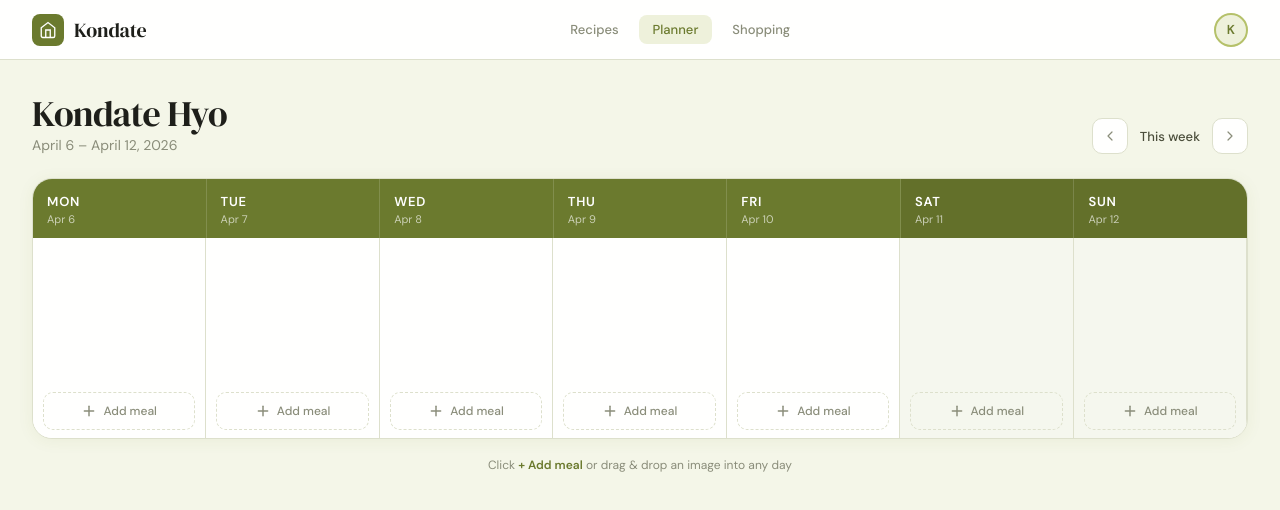
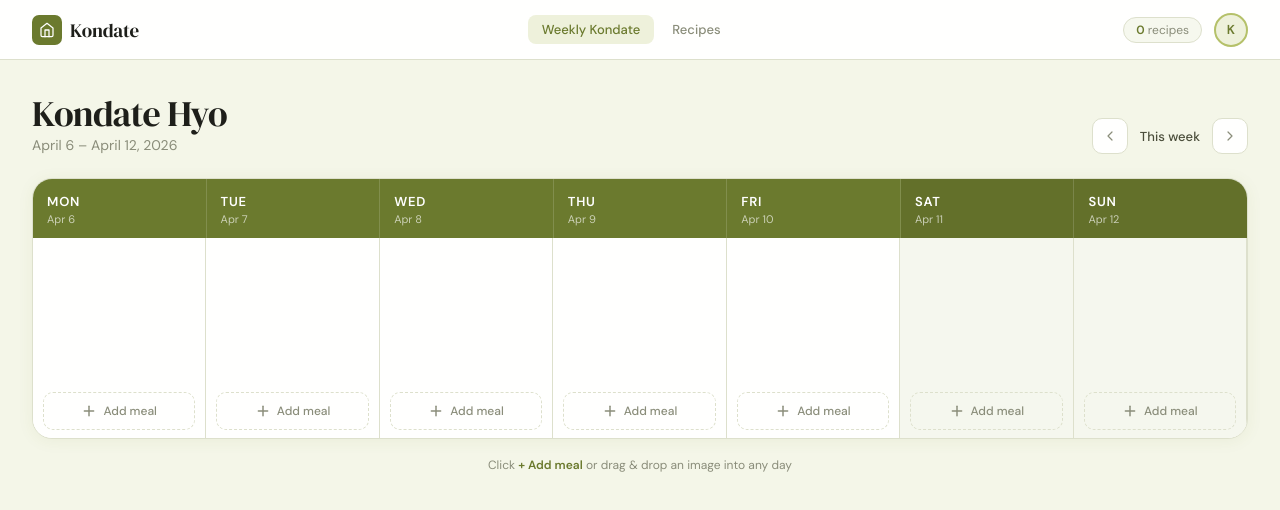
Before and after one commit to mikidoi/my-kondatte-app, a React (Vite) app in the folder MyClient/: page / in a window 1280 px wide. Shown: the top 510 px of the page. Built offline with nearby package versions, Linux system fonts and the light colour scheme.

Commit message:
Rename RecipeForm with CreateRecipeDialog

```diff
--- a/MyClient/src/components/RecipeForm.css
+++ b/MyClient/src/components/CreateRecipeDialog.css
@@ -1,14 +1,14 @@
-.recipe-form-dialog[open] {
+.create-recipe-dialog[open] {
   display: flex;
   flex-direction: column;
   margin: auto;
 }
 
-.recipe-form-dialog {
+.create-recipe-dialog {
   animation: dialogIn 0.25s cubic-bezier(0.32, 0.72, 0, 1) both;
 }
 
-.recipe-form-dialog::backdrop {
+.create-recipe-dialog::backdrop {
   background: rgba(20, 22, 12, 0.45);
   backdrop-filter: blur(2px);
 }
@@ -18,6 +18,6 @@
   to   { opacity: 1; transform: translateY(0)    scale(1);    }
 }
 
-.rf-scroll::-webkit-scrollbar       { width: 8px; }
-.rf-scroll::-webkit-scrollbar-thumb { background: #dde0cc; border-radius: 4px; }
-.rf-scroll::-webkit-scrollbar-track { background: transparent; }
+.crd-scroll::-webkit-scrollbar       { width: 8px; }
+.crd-scroll::-webkit-scrollbar-thumb { background: #dde0cc; border-radius: 4px; }
+.crd-scroll::-webkit-scrollbar-track { background: transparent; }
--- a/MyClient/src/components/layout/desktop/DesktopNavBar.tsx
+++ b/MyClient/src/components/layout/desktop/DesktopNavBar.tsx
@@ -1,5 +1,5 @@
 import React from "react";
-import { Link } from "react-router-dom";
+import { NavLink } from "react-router-dom";
 import Logo from "../../Logo";
 import Avatar from "../../Avatar";
 
@@ -20,21 +20,22 @@ const DesktopNavBar: React.FC<{ recipeCount: number }> = ({ recipeCount }) => (
   >
     <Logo />
     <div style={{ display: "flex", gap: 4 }}>
-      {(["Weekly Kondate", "Recipes"] as const).map((label, i) => (
-        <Link
+      {([["Weekly Kondate", "/"], ["Recipes", "/recipes"]] as const).map(([label, to]) => (
+        <NavLink
           key={label}
-          to={i === 0 ? "/" : "#"}
-          style={{
+          to={to}
+          end
+          style={({ isActive }) => ({
             padding: "6px 14px",
             borderRadius: 8,
             fontSize: 13,
             fontWeight: 500,
-            background: i === 1 ? "var(--olive-pale)" : "transparent",
-            color: i === 1 ? "var(--olive)" : "var(--text-soft)",
-          }}
+            background: isActive ? "var(--olive-pale)" : "transparent",
+            color: isActive ? "var(--olive)" : "var(--text-soft)",
+          })}
         >
           {label}
-        </Link>
+        </NavLink>
       ))}
     </div>
     <div style={{ display: "flex", alignItems: "center", gap: 12 }}>
--- a/MyClient/src/pages/recipes/RecipeListPage.tsx
+++ b/MyClient/src/pages/recipes/RecipeListPage.tsx
@@ -1,7 +1,7 @@
 import React, { useEffect, useMemo, useRef, useState } from "react";
 import { useSignalR } from "../../hooks/useSignalR";
 import useBreakpoint from "../../hooks/useBreakpoint";
-import RecipeForm, { RecipeFormHandle } from "../../components/RecipeForm";
+import CreateRecipeDialog, { CreateRecipeDialogHandle } from "../../components/CreateRecipeDialog";
 import { recipeApi } from "../../api/recipe-api";
 import DesktopLayout from "../../components/layout/desktop/DesktopLayout";
 import TabletLayout from "../../components/layout/TabletLayout";
@@ -30,7 +30,7 @@ const SORT_OPTIONS: SortBy[] = ["Recent", "Rating", "Quickest"];
 
 export const RecipeListPage: React.FC = () => {
   const bp = useBreakpoint();
-  const formRef = useRef<RecipeFormHandle>(null);
+  const formRef = useRef<CreateRecipeDialogHandle>(null);
 
   const [recipes, setRecipes] = useState<Recipe[]>([]);
   const [error, setError] = useState<string | null>(null);
@@ -131,7 +131,7 @@ export const RecipeListPage: React.FC = () => {
 
   return (
     <div className="kondate-list">
-      <RecipeForm ref={formRef} onSubmit={uploadRecipe} />
+      <CreateRecipeDialog ref={formRef} onSubmit={uploadRecipe} />
       {bp === "mobile" && (
         <MobileLayout
           {...shared}
--- a/MyClient/src/pages/weekly-menu/WeeklyMenuPage.tsx
+++ b/MyClient/src/pages/weekly-menu/WeeklyMenuPage.tsx
@@ -1,4 +1,5 @@
 import React, { useEffect, useRef, useState } from "react";
+import DesktopNavBar from "../../components/layout/desktop/DesktopNavBar";
 import "./WeeklyMenuPage.css";
 
 // ─── Types ────────────────────────────────────────────────────────────────────
@@ -130,35 +131,6 @@ const BottomNav: React.FC<{ activeIndex?: number }> = ({ activeIndex = 2 }) => {
   );
 };
 
-const NavBar: React.FC<{ totalMeals?: number; compact?: boolean }> = ({ totalMeals = 0, compact = false }) => (
-  <nav style={{ height: compact ? 54 : 60, background: "var(--white)", borderBottom: "1px solid var(--border)", display: "flex", alignItems: "center", justifyContent: "space-between", padding: compact ? "0 20px" : "0 32px", position: "sticky", top: 0, zIndex: 10 }}>
-    <div style={{ display: "flex", alignItems: "center", gap: compact ? 8 : 10 }}>
-      <div style={{ width: compact ? 28 : 32, height: compact ? 28 : 32, borderRadius: compact ? 7 : 8, background: "var(--olive)", display: "flex", alignItems: "center", justifyContent: "center" }}>
-        <svg width={compact ? 15 : 18} height={compact ? 15 : 18} viewBox="0 0 24 24" fill="none">
-          <path d="M3 9l9-7 9 7v11a2 2 0 01-2 2H5a2 2 0 01-2-2z" stroke="#fff" strokeWidth="1.8" fill="none" />
-          <polyline points="9,22 9,12 15,12 15,22" stroke="#fff" strokeWidth="1.8" fill="none" />
-        </svg>
-      </div>
-      <span style={{ fontFamily: "DM Serif Display, serif", fontSize: compact ? 18 : 20, color: "var(--text)", letterSpacing: "-0.01em" }}>Kondate</span>
-    </div>
-    <div style={{ display: "flex", gap: compact ? 4 : 6 }}>
-      {["Recipes", "Planner", "Shopping"].map((item, i) => (
-        <button key={item} style={{ padding: compact ? "5px 12px" : "6px 14px", borderRadius: compact ? 7 : 8, fontSize: compact ? 12 : 13, fontWeight: 500, background: i === 1 ? "var(--olive-pale)" : "transparent", color: i === 1 ? "var(--olive)" : "var(--text-soft)" }}>
-          {item}
-        </button>
-      ))}
-    </div>
-    <div style={{ display: "flex", alignItems: "center", gap: 8 }}>
-      {!compact && totalMeals > 0 && (
-        <div style={{ fontSize: 12, color: "var(--text-soft)", background: "var(--olive-faint)", borderRadius: 20, padding: "4px 12px", border: "1px solid var(--border)" }}>
-          <span style={{ color: "var(--olive)", fontWeight: 700 }}>{totalMeals}</span> meal{totalMeals !== 1 ? "s" : ""} planned
-        </div>
-      )}
-      <div style={{ width: compact ? 30 : 34, height: compact ? 30 : 34, borderRadius: "50%", background: "var(--olive-pale)", border: "2px solid var(--olive-light)", display: "flex", alignItems: "center", justifyContent: "center", fontSize: compact ? 12 : 13, fontWeight: 700, color: "var(--olive)" }}>K</div>
-    </div>
-  </nav>
-);
-
 // ─── Desktop layout ────────────────────────────────────────────────────────────
 
 const MealCell: React.FC<{
@@ -238,7 +210,7 @@ const DesktopPlanner: React.FC<{
   onRemoveMeal: (day: string, index: number) => void;
 }> = ({ weekDates, weekLabel, weekOffset, mealData, totalMeals, onPrev, onNext, onAddMeal, onRemoveMeal }) => (
   <div style={{ minHeight: "100vh", background: "var(--bg)", display: "flex", flexDirection: "column" }}>
-    <NavBar totalMeals={totalMeals} />
+    <DesktopNavBar recipeCount={totalMeals} />
 
     {/* Page header */}
     <div style={{ padding: "36px 32px 24px", display: "flex", alignItems: "flex-end", justifyContent: "space-between" }}>
@@ -306,7 +278,7 @@ const TabletPlanner: React.FC<{
   onRemoveMeal: (day: string, index: number) => void;
 }> = ({ weekDates, weekLabel, weekOffset, mealData, onPrev, onNext, onAddMeal, onRemoveMeal }) => (
   <div style={{ minHeight: "100vh", background: "var(--bg)", display: "flex", flexDirection: "column" }}>
-    <NavBar compact />
+    <DesktopNavBar recipeCount={0} />
 
     {/* Header */}
     <div style={{ padding: "20px 20px 14px", display: "flex", alignItems: "center", justifyContent: "space-between", flexShrink: 0 }}>
--- a/MyClient/src/theme.css
+++ b/MyClient/src/theme.css
@@ -43,6 +43,12 @@ button:focus-visible {
   outline: none;
 }
 
+/* ── Placeholder ────────────────────────────────────────────── */
+input::placeholder,
+textarea::placeholder {
+  color: #c5c8b5;
+}
+
 /* ── Link reset ─────────────────────────────────────────────── */
 a {
   text-decoration: none;
```
Also changed, not shown: MyClient/src/components/CreateRecipeDialog.tsx (renamed from MyClient/src/components/RecipeForm.tsx, +9 -9 lines).
